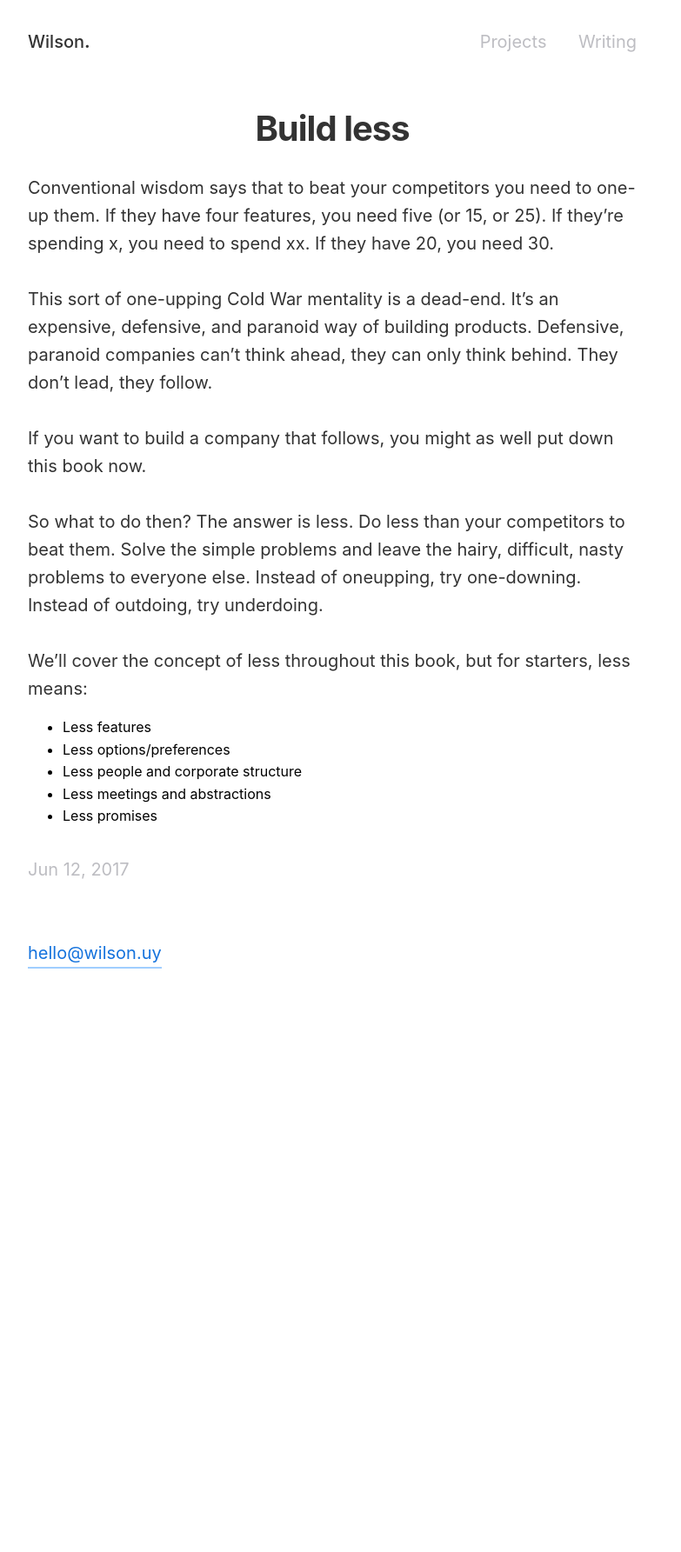
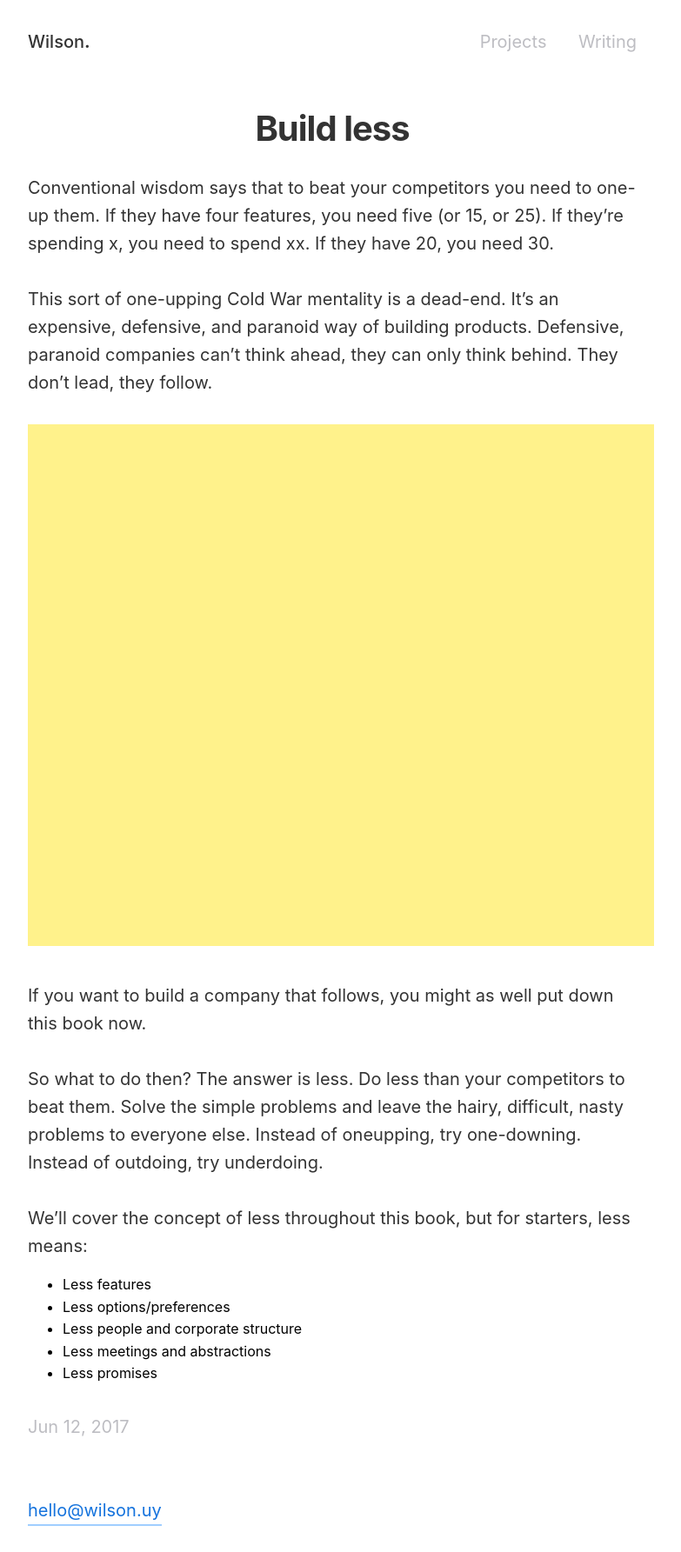
Before and after one commit to wilsonpiedra/wilsonpiedra.github.io, a Jekyll site: the page built from _posts/2017-06-12-less.md, in a window 1280 px wide. Shown: the whole page at 87% size, without its empty margins (258-1041 px from the left). Built offline with Jekyll 4.4.1, drawn with Linux system fonts in a browser that asks for light colours; before the commit the page ends 1144 px from its top, so only the background shows below that.

Commit message:
Update 2017-06-12-less.md

```diff
--- a/_posts/2017-06-12-less.md
+++ b/_posts/2017-06-12-less.md
@@ -7,6 +7,8 @@ categories: hci
 Conventional wisdom says that to beat your competitors you need to one-up them. If they have four features, you need five (or 15, or 25). If they're spending x, you need to spend xx. If they have 20, you need 30.
 
 This sort of one-upping Cold War mentality is a dead-end. It's an expensive, defensive, and paranoid way of building products. Defensive, paranoid companies can't think ahead, they can only think behind. They don't lead, they follow.
+
+![Alt text](http://wilson.uy/img/img.png)
 
 If you want to build a company that follows, you might as well put down this book now.
 
```
